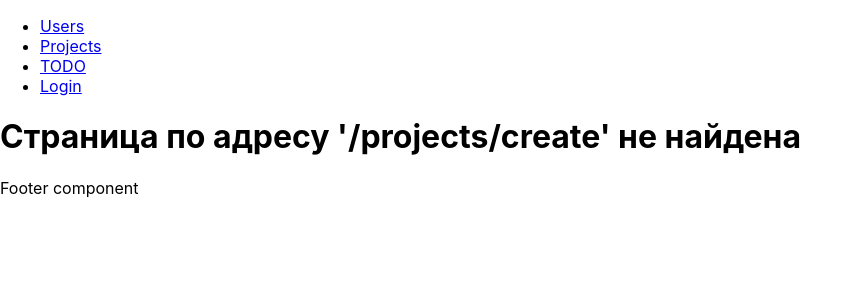
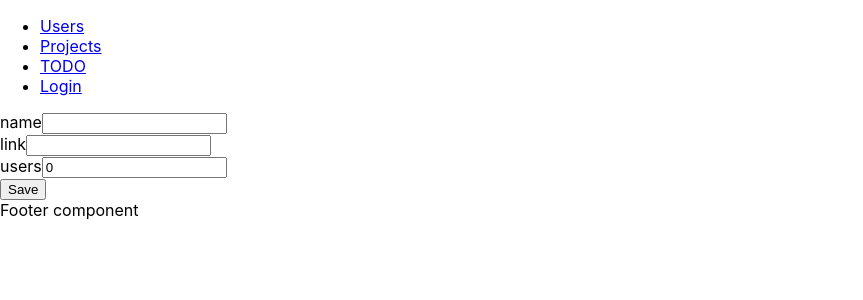
Before and after one commit to Shorokhov-A/repo-todo-tasks-new, a React (Create React App) app in the folder frontend/: page /projects/create in a window 1280 px wide. Shown: the top 300 px of the page, without its empty margins (0-863 px from the left). Built offline with nearby package versions, Linux system fonts and the light colour scheme; no server answers.

Commit message:
added ProjectForm

```diff
--- a/frontend/src/App.js
+++ b/frontend/src/App.js
@@ -11,6 +11,7 @@ import axios from "axios";
 import {BrowserRouter, Route, Routes, useLocation, Link} from "react-router-dom";
 import LoginForm from "./components/Auth.js";
 import Cookies from 'universal-cookie';
+import ProjectForm from "./components/ProjectForm";
 
 const NotFound404 = () => {
     let location = useLocation();
@@ -149,6 +150,7 @@ class App extends React.Component {
                 <Routes>
                     <Route path='/' element={<UserList users={this.state.users} />} />
                     <Route path='/projects' element={<ProjectList projects={this.state.projects} delete_project={(id)=>this.delete_project(id)} />} />
+                    <Route path='/projects/create' element={<ProjectForm />} />
                     <Route path='/todo' element={<ToDoList notes={this.state.todo} delete_todo={(id)=>this.delete_todo(id)} />} />
                     <Route path='/project/:id' element={<ProjectDetails items={this.state.projects} />} />
                     <Route path='/login' element={<LoginForm get_token={(username, password) => this.get_token(username, password)} />} />
--- /dev/null
+++ b/frontend/src/components/ProjectForm.js
@@ -0,0 +1,52 @@
+import React from "react";
+
+class ProjectForm extends React.Component {
+    constructor(props) {
+        super(props);
+        this.state = {'name': '', 'link': '', 'users': 0}
+    }
+
+    handleChange(event) {
+        this.setState(
+            {
+                [event.target.name]: event.target.value,
+                [event.target.link]: event.target.value,
+            }
+        );
+    }
+
+    handleSubmit(event) {
+        console.log(this.state.name)
+        console.log(this.state.link)
+        console.log(this.state.users)
+        event.preventDefault()
+    }
+
+    render() {
+        return(
+            <form onSubmit={(event)=> this.handleSubmit(event)}>
+                <div className="form-group">
+                    <label for="name">name</label>
+                    <input type="text" className="form-control" name="name"
+                           value={this.state.name}
+                           onChange={(event) => this.handleChange(event)}/>
+                </div>
+                <div className="form-group">
+                    <label for="link">link</label>
+                    <input type="text" className="form-control" name="link"
+                           value={this.state.link}
+                           onChange={(event)=>this.handleChange(event)}/>
+                </div>
+                <div className="form-group">
+                    <label htmlFor="users">users</label>
+                    <input type="number" className="form-control" name="users"
+                           value={this.state.users}
+                           onChange={(event) => this.handleChange(event)}/>
+                </div>
+                <input type="submit" className="btn btn-primary" value="Save"/>
+            </form>
+        )
+    }
+}
+
+export default ProjectForm
--- a/frontend/src/components/Projects.js
+++ b/frontend/src/components/Projects.js
@@ -22,6 +22,7 @@ const ProjectItem = ({project, delete_project}) => {
 
 const ProjectList = ({projects, delete_project}) => {
     return (
+        <div>
         <table>
             <th>
                 Name
@@ -35,6 +36,8 @@ const ProjectList = ({projects, delete_project}) => {
             <th></th>
             {projects.map((project) => <ProjectItem project={project} delete_project={delete_project} />)}
         </table>
+        <Link to={'/projects/create'}>Create</Link>
+        </div>
     )
 }
 
```
